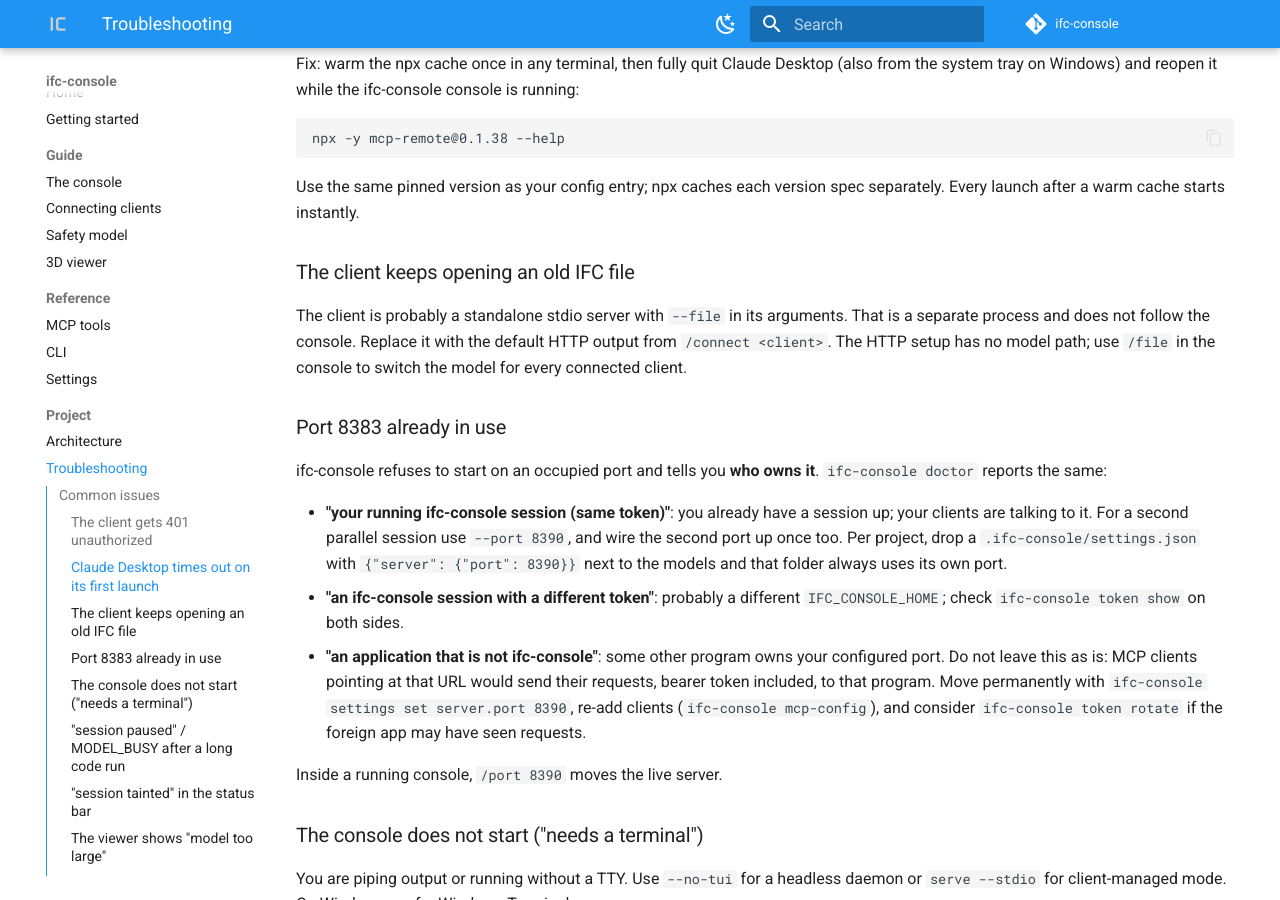
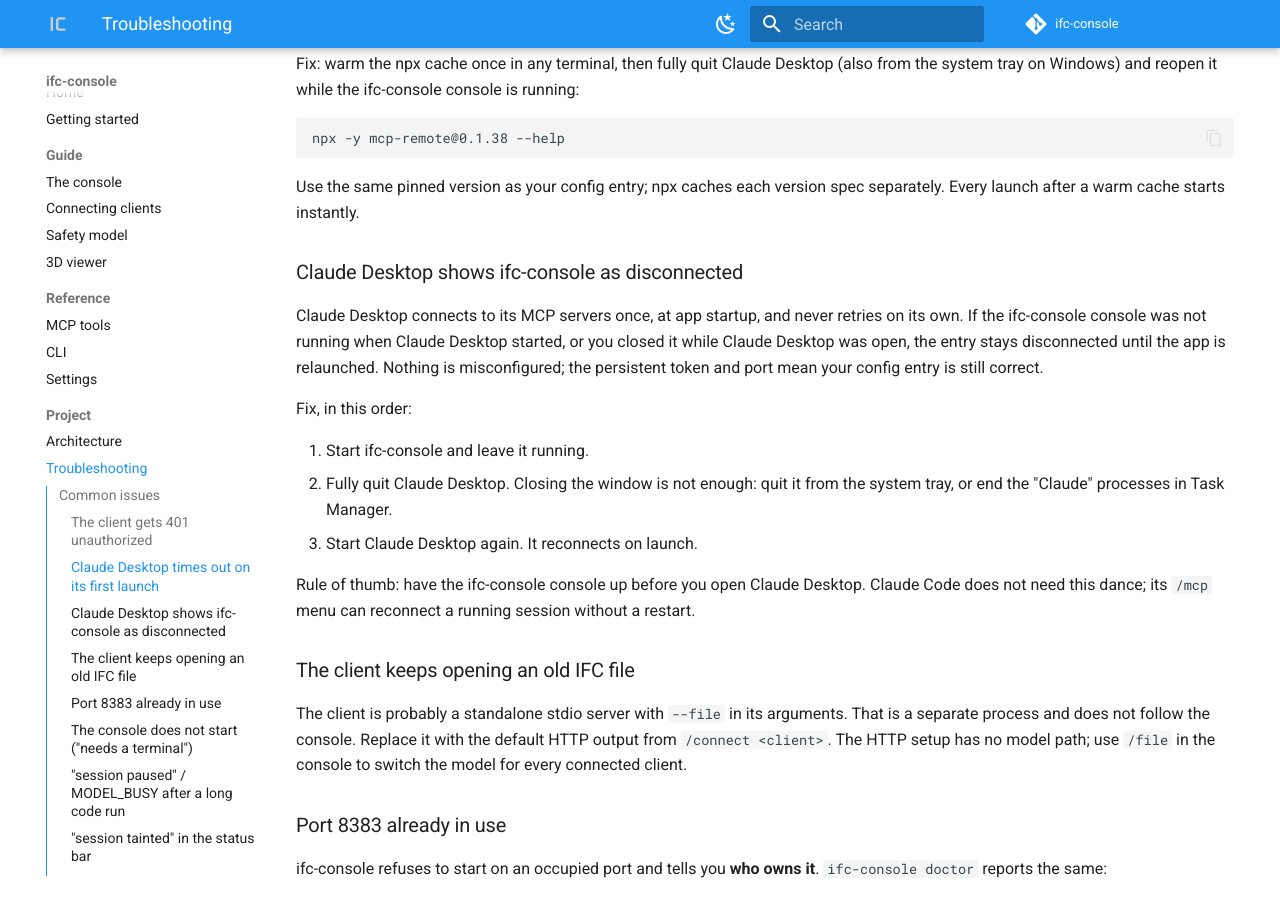
Before and after one commit to nbharathik/ifc-console, an MkDocs documentation site: the page built from docs/troubleshooting.md, in a window 1280 px wide and 900 px high, scrolled down 822 px. Built offline with MkDocs 1.6.1 and Material for MkDocs 9.7.7, drawn with Linux system fonts in a browser that asks for light colours; comment, search, counter and statistics services are not loaded.

Commit message:
Update README and troubleshooting documentation

```diff
--- a/docs/troubleshooting.md
+++ b/docs/troubleshooting.md
@@ -48,6 +48,25 @@
 
 Use the same pinned version as your config entry; npx caches each version spec
 separately. Every launch after a warm cache starts instantly.
+
+### Claude Desktop shows ifc-console as disconnected
+
+Claude Desktop connects to its MCP servers once, at app startup, and never
+retries on its own. If the ifc-console console was not running when Claude
+Desktop started, or you closed it while Claude Desktop was open, the entry
+stays disconnected until the app is relaunched. Nothing is misconfigured; the
+persistent token and port mean your config entry is still correct.
+
+Fix, in this order:
+
+1. Start ifc-console and leave it running.
+2. Fully quit Claude Desktop. Closing the window is not enough: quit it from
+   the system tray, or end the "Claude" processes in Task Manager.
+3. Start Claude Desktop again. It reconnects on launch.
+
+Rule of thumb: have the ifc-console console up before you open Claude Desktop.
+Claude Code does not need this dance; its `/mcp` menu can reconnect a running
+session without a restart.
 
 ### The client keeps opening an old IFC file
 
```
Also changed, not shown: README.md (+1 -1 lines).
